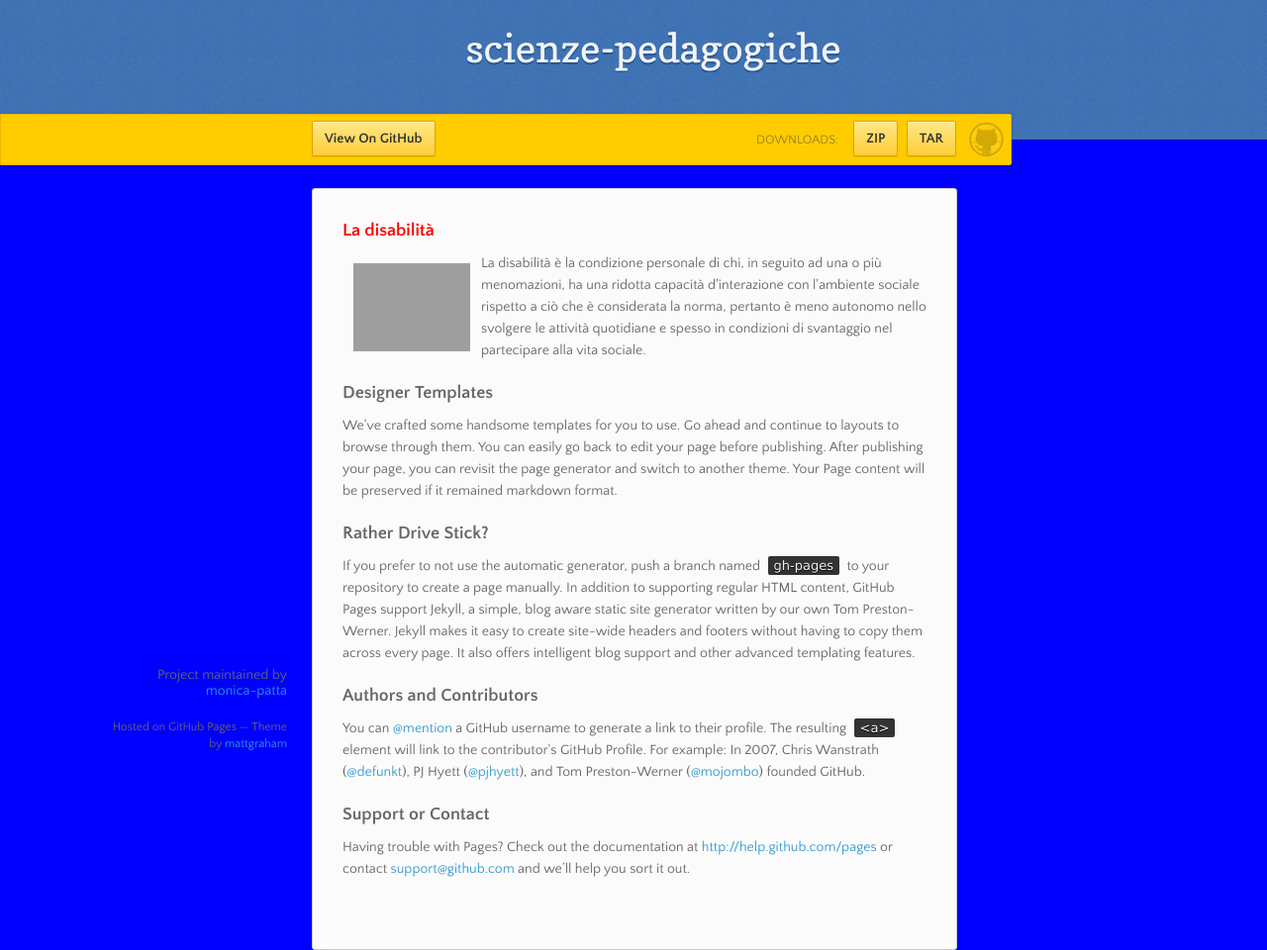
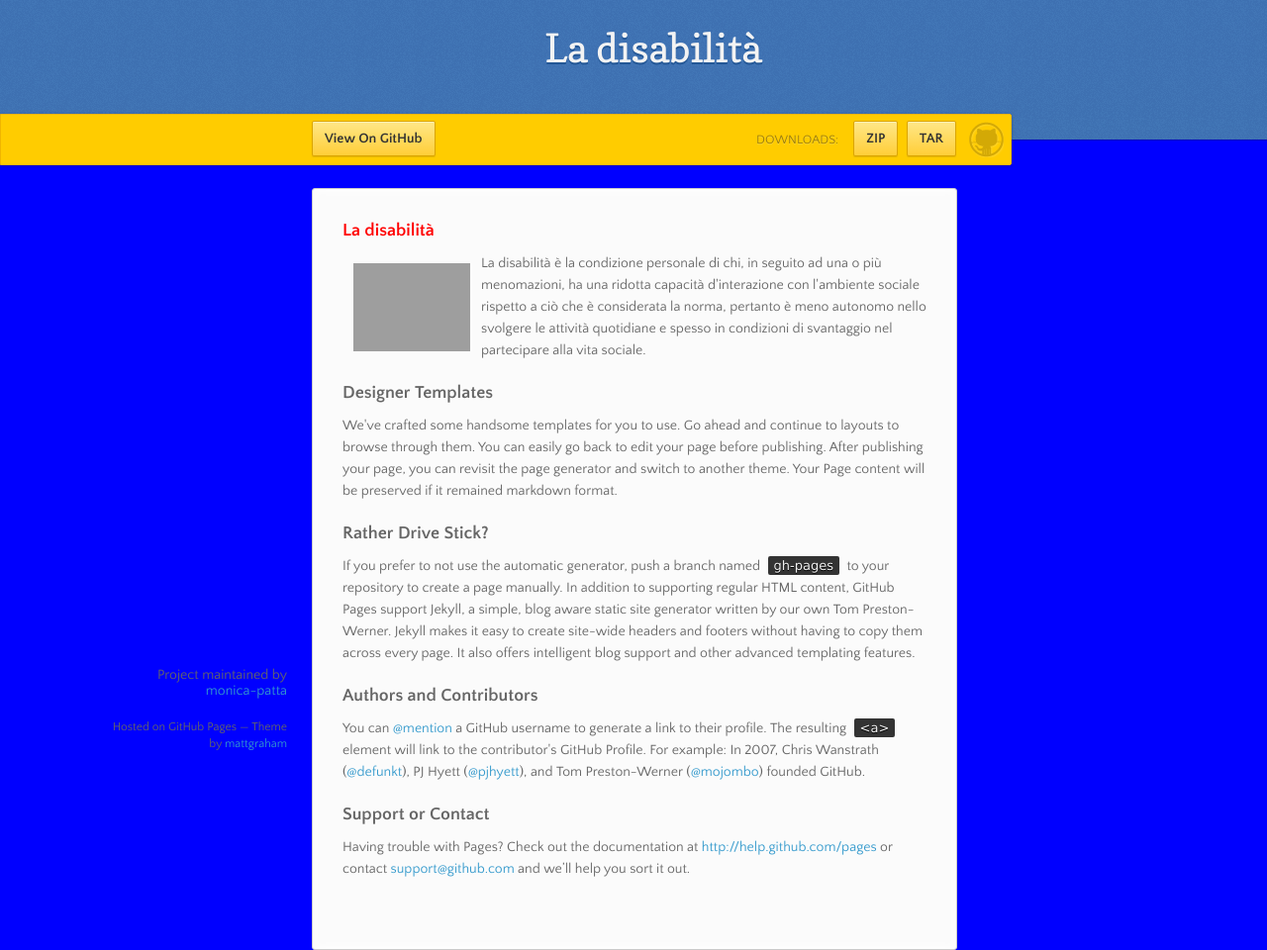
Before and after one commit to monica-patta/scienze-pedagogiche, a plain HTML site: page index.html in a window 1280 px wide. Shown: the top 960 px of the page at 99% size. Drawn offline with nearby package versions, Linux system fonts and the light colour scheme; grey boxes are pictures that could not be loaded.

Commit message:
Update index.html

```diff
--- a/index.html
+++ b/index.html
@@ -19,7 +19,7 @@
     ">
 
       <header>
-        <h1>scienze-pedagogiche</h1>
+        <h1>La disabilità</h1>
 
         <p></p>
       </header>
```
